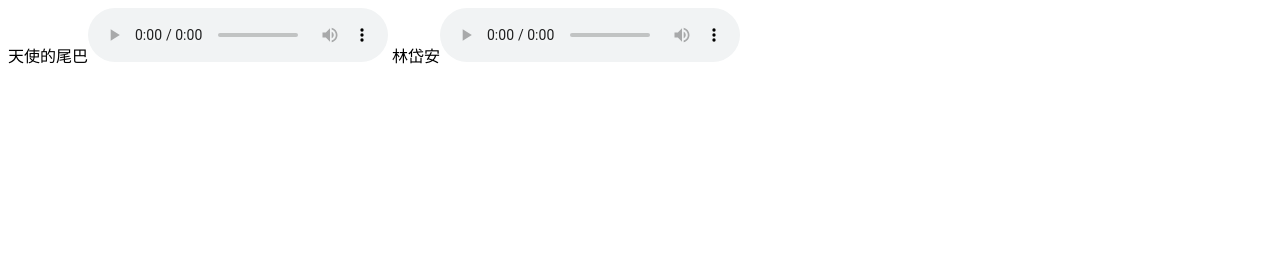
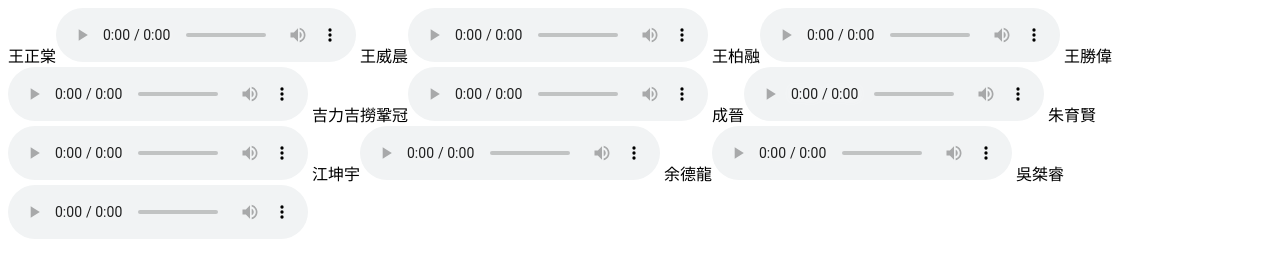
Before and after one commit to CHENJIAHAO2023/playerscheersong, a plain HTML site: page index.html in a window 1280 px wide. Drawn offline with Linux system fonts and the light colour scheme.

Commit message:
Update index.html

```diff
--- a/index.html
+++ b/index.html
@@ -4,7 +4,15 @@
 <title>球員應援曲</title>
 </head>
 <body>
-<a >天使的尾巴</a><audio src="1.mp3" controls controlsList="nodownload" preload="auto" id="music" loop></audio>
-<a >林岱安</a><audio src="11.mp3" controls controlsList="nodownload" preload="auto" id="music" loop></audio>
+<a >王正棠</a><audio src="1.mp3" controls controlsList="nodownload" preload="auto" id="music" loop></audio>
+<a >王威晨</a><audio src="2.mp3" controls controlsList="nodownload" preload="auto" id="music" loop></audio>
+<a >王柏融</a><audio src="3.mp3" controls controlsList="nodownload" preload="auto" id="music" loop></audio>
+<a >王勝偉</a><audio src="4.mp3" controls controlsList="nodownload" preload="auto" id="music" loop></audio>
+<a >吉力吉撈鞏冠</a><audio src="5.mp3" controls controlsList="nodownload" preload="auto" id="music" loop></audio>
+<a >成晉</a><audio src="6.mp3" controls controlsList="nodownload" preload="auto" id="music" loop></audio>
+<a >朱育賢</a><audio src="7.mp3" controls controlsList="nodownload" preload="auto" id="music" loop></audio>
+<a >江坤宇</a><audio src="8.mp3" controls controlsList="nodownload" preload="auto" id="music" loop></audio>
+<a >余德龍</a><audio src="9.mp3" controls controlsList="nodownload" preload="auto" id="music" loop></audio>
+<a >吳桀睿</a><audio src="10.mp3" controls controlsList="nodownload" preload="auto" id="music" loop></audio>
 </body>
 </html>
```
